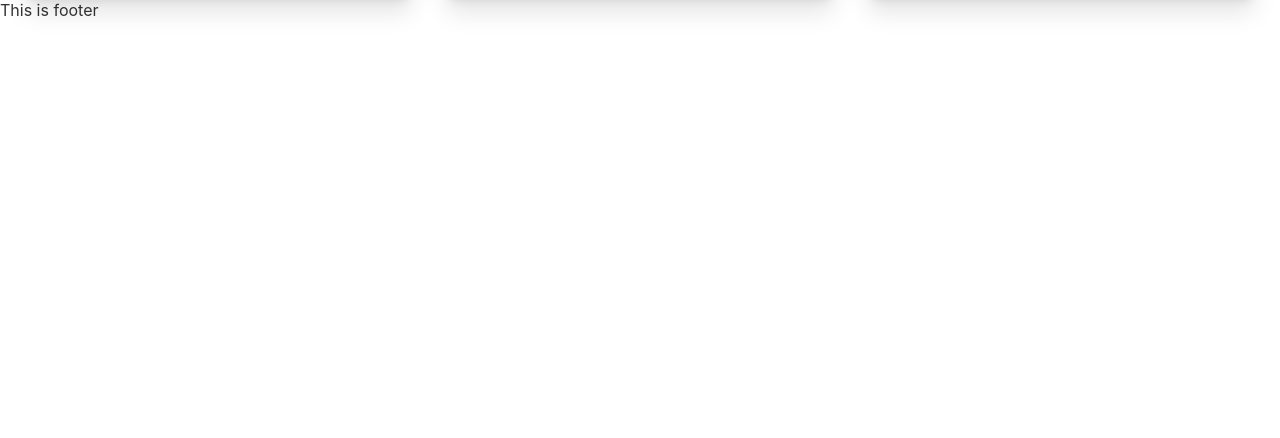
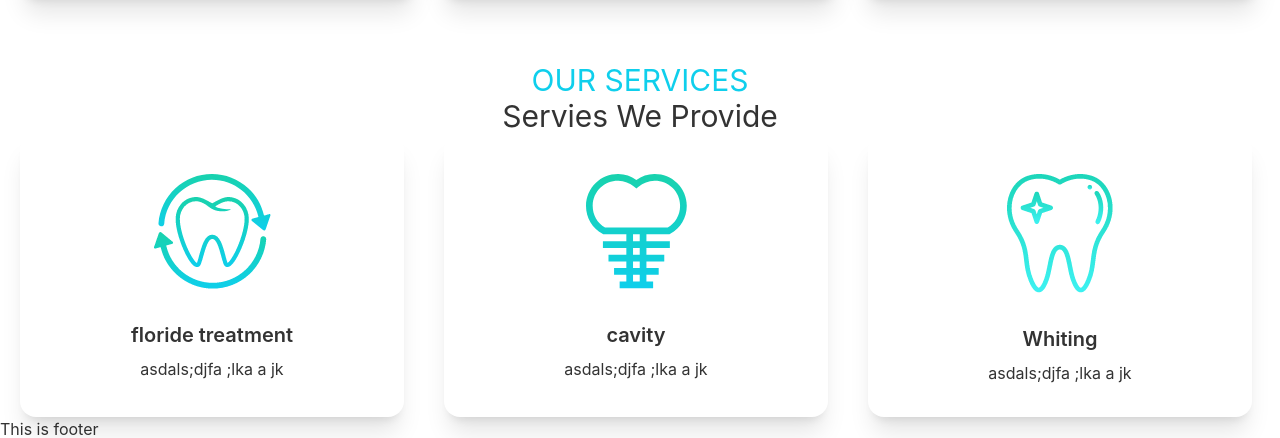
Before and after one commit to ICTMubarak/doctors-portal-client, a React (Create React App) app: page / in a window 1280 px wide. Shown: the part 683-1121 px from the top of the page. Before the commit the page ends 800 px from the top, so only its background shows below. Built offline with nearby package versions, Linux system fonts and the light colour scheme.

Commit message:
Added services

```diff
--- a/src/Pages/Home/Home/Home.js
+++ b/src/Pages/Home/Home/Home.js
@@ -1,5 +1,6 @@
 import React from 'react';
 import InfoCards from '../../InfoCards/InfoCards';
+import Services from '../../Services/Services';
 import Banner from '../Banner/Banner';
 
 const Home = () => {
@@ -7,6 +8,7 @@ const Home = () => {
         <div className='mx-5'>
             <Banner></Banner>
             <InfoCards></InfoCards>
+            <Services></Services>
         </div>
     );
 };
--- /dev/null
+++ b/src/Pages/Services/Service.js
@@ -0,0 +1,19 @@
+import React from 'react';
+
+const Service = ({service}) => {
+    const {id, name, description, img} = service;
+    return (
+        <div className="card w-96 bg-base-100 shadow-xl">
+            <figure className="px-10 pt-10">
+                <img src={img} alt="Shoes" className="rounded-xl" />
+            </figure>
+            <div className="card-body items-center text-center">
+                <h2 className="card-title">{name}</h2>
+                <p>{description}</p>
+
+            </div>
+        </div>
+    );
+};
+
+export default Service;
--- /dev/null
+++ b/src/Pages/Services/Services.js
@@ -0,0 +1,51 @@
+import React from 'react';
+import fluorid from '../../assets/images/fluoride.png';
+import cavity from '../../assets/images/cavity.png';
+import whitening from '../../assets/images/whitening.png';
+import Service from './Service';
+
+const Services = () => {
+
+    const servicesData = [
+        {
+            id: 1,
+            name: 'floride treatment',
+            description: 'asdals;djfa  ;lka a jk',
+            img: fluorid
+        },
+        {
+            id: 2,
+            name: 'cavity',
+            description: 'asdals;djfa  ;lka a jk',
+            img: cavity
+        },
+        {
+            id: 3,
+            name: 'Whiting',
+            description: 'asdals;djfa  ;lka a jk',
+            img: whitening
+        },
+    ]
+
+    return (
+        <div className='mt-16'>
+            <div className='text-center'>
+                <h1 className='text-3xl text-primary uppercase'>Our services</h1>
+                <h2 className='text-3xl'>Servies We Provide</h2>
+
+
+            </div>
+            <div className='grid grid-cols-1 md:grid-cols-2 lg:grid-cols-3 gap-8'>
+                {
+                    servicesData.map(service => <Service
+                    key={service.id}
+                    service={service}
+                    ></Service>)
+                }
+            </div>
+        </div>
+
+    );
+};
+
+export default Services;
```
